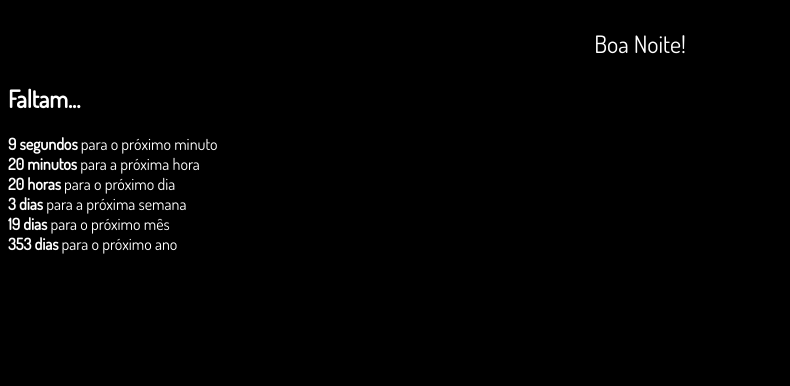
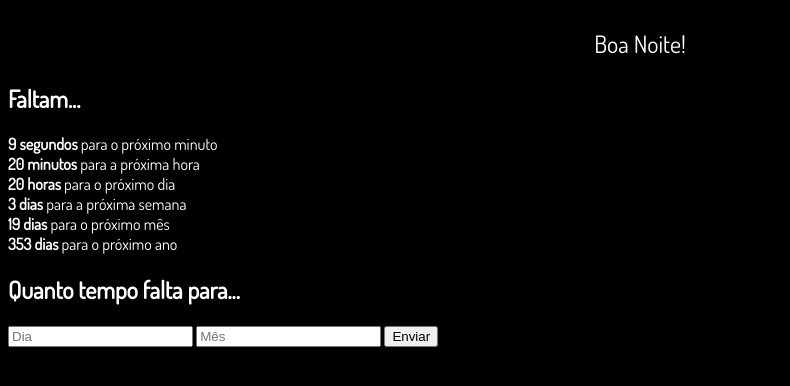
Before and after one commit to BernardoPC-Dev/time-o-clock, a plain HTML site: page index.html in a window 1280 px wide. Shown: the part 190-576 px from the top of the page, without its empty margins (0-790 px from the left). Drawn offline with Linux system fonts and the light colour scheme.

Commit message:
Update index.html

```diff
--- a/index.html
+++ b/index.html
@@ -20,6 +20,13 @@
   <b id="pm"></b> para o próximo mês <br>
   <b id="py"></b> para o próximo ano <br>
  </div>
+ <h2>Quanto tempo falta para...</h2>
+ <div>
+  <input id="inputDay" placeholder="Dia" type="number">
+  <input id="inputMonth" placeholder="Mês" type="number">
+  <button onclick="timeTo()">Enviar</button>
+  <p id="TimeToP"></p>
+ </div>
  <script src="script.js"></script>
 </body>
 </html>
```
